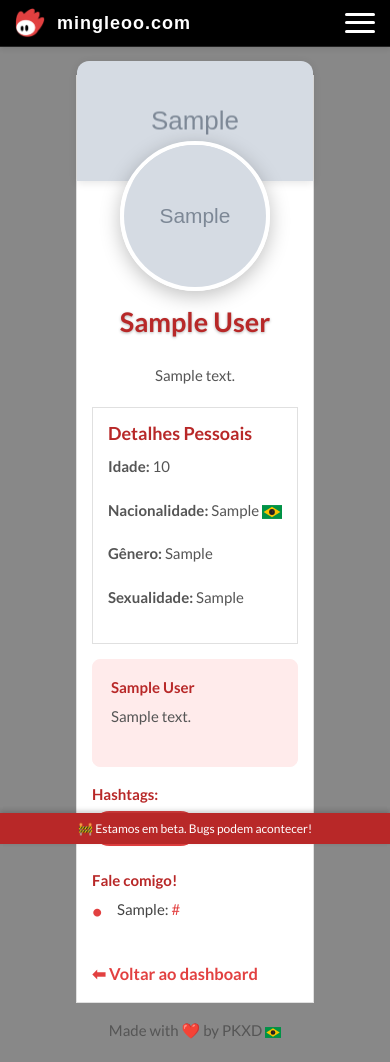
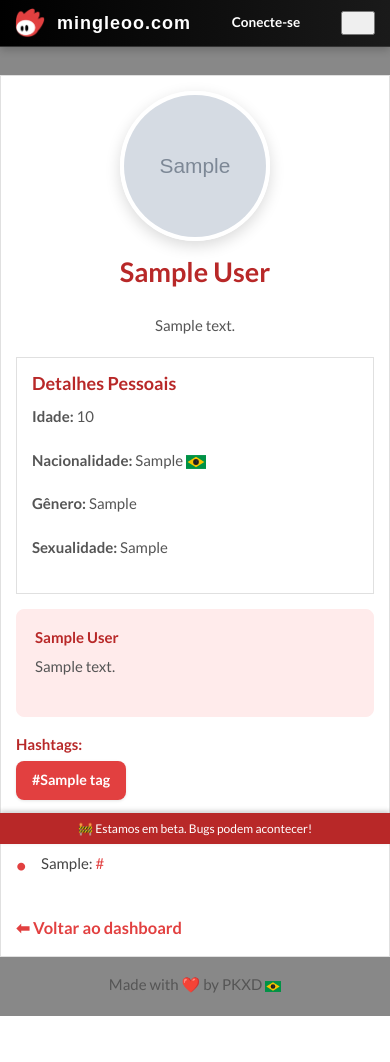
Before and after one commit to PernilongoKiller/mingleoo, a Flask app: page /profile/1 in a window 390 px wide. After the commit the page ends 1016 px from the top, so only its background shows below. Run offline with Flask 3, Linux system fonts and the light colour scheme; tables that the repository leaves empty hold one stand-in row (values such as "Sample post"); grey boxes marked "Sample" are stand-in pictures; some web fonts are replaced.

Commit message:
feat: Apply comprehensive UI aesthetic improvements (Facebook 2010s style)

```diff
--- a/static/style.css
+++ b/static/style.css
@@ -9,14 +9,25 @@ body, input, textarea, button {
     color: #333; /* Cor de texto mais suave */
 }
 
-/* ---------------------------
-   Reset básico
---------------------------- */
+/* Base border-radius for a consistent, slightly rounded look */
+:root {
+    --default-border-radius: 8px; /* Defined consistent border radius */
+}
+
 * {
     margin: 0;
     padding: 0;
     box-sizing: border-box;
+    /* Removed global application of border-radius to prevent issues, apply to specific elements instead */
 }
+
+/* ---------------------------
+   Reset básico
+--------------------------- */
+html, body {
+    height: 100%; /* Ensure body stretches to full height */
+}
+
 
 /* ---------------------------
    Body
@@ -29,7 +40,19 @@ body {
     flex-direction: column;
     align-items: center;
     font-size: 16px;
+    min-height: 100vh; /* Ensure body takes full viewport height */
+    position: relative; /* For beta-warning to position correctly if not fixed */
+    padding-bottom: 50px; /* Space for fixed beta-warning */
 }
+
+.main-content {
+    flex-grow: 1; /* Allow main content to push footer to bottom */
+    width: 100%; /* Ensure it spans full width for .container */
+    display: flex;
+    flex-direction: column;
+    align-items: center;
+}
+
 
 /* ---------------------------
    Navegação
@@ -39,15 +62,16 @@ nav {
     top: 0;
     left: 0;
     width: 100%;
-    background-color: #000; /* Navbar preta */
+    background: linear-gradient(to right, #000, #1a1a1a); /* Subtle dark gradient */
     color: #fff;
-    padding: 12px 25px; /* Mais padding na nav */
+    padding: 15px 30px; /* Mais padding na nav */
     display: flex;
     justify-content: space-between;
     align-items: center;
     z-index: 1000;
-    border-bottom: 1px solid #222; /* Borda mais escura */
-    box-shadow: 0 2px 5px rgba(0,0,0,0.1);
+    border-bottom: 1px solid #333; /* Borda mais escura */
+    box-shadow: 0 3px 8px rgba(0,0,0,0.2); /* Sombra mais pronunciada */
+    border-radius: 0; /* Navbars typically don't have rounded corners */
 }
 
 .nav-left {
@@ -74,13 +98,24 @@ nav {
     opacity: 0.8;
 }
 
+.nav-right {
+    display: flex; /* Make nav-right a flex container */
+    align-items: center; /* Vertically center items */
+    justify-content: flex-end; /* Push content to the right end */
+    gap: 20px; /* Consistent gap between nav items */
+    transition: all 0.3s ease;
+}
+
 .nav-right a {
     color: #fff;
-    margin-left: 20px; /* Mais espaço entre links */
+    /* margin-left: 20px; -- Removed as gap on parent handles spacing */
     text-decoration: none;
     font-weight: bold;
     font-size: 1.05em;
     transition: color 0.3s ease;
+    display: inline-flex; /* Align icon and text vertically */
+    align-items: center;
+    gap: 5px; /* Space between icon and text */
 }
 
 .nav-right a:hover {
@@ -181,10 +216,11 @@ nav {
 .tags span {
     background-color: #e24040;
     color: #fff;
-    padding: 6px 14px; /* Mais padding na tag */
-    border-radius: 20px; /* Mais arredondado */
+    padding: 8px 16px; /* Aumento do padding */
+    border-radius: var(--default-border-radius); /* Usar border-radius consistente */
     font-size: 0.95em;
     font-weight: 600;
+    box-shadow: 0 1px 3px rgba(0,0,0,0.1); /* Sombra sutil para profundidade */
 }
 
 .contact-links ul {
@@ -472,252 +512,8 @@ ul li::before {
     }
 
     .nav-right {
-        flex-direction: column; /* Stack links vertically */
+        /* flex-direction: column;  Already set for <768px */
         align-items: flex-end; /* Align links to the right */
-        gap: 5px; /* Smaller gap */
-    }
-
-    .nav-right a {
-        font-size: 0.8em;
-    }
-
-    h1 {
-        font-size: 1.5em;
-    }
-    h2 {
-        font-size: 1.2em;
-    }
-    h3 {
-        font-size: 1em;
-    }
-
-    .profile-header h1 {
-        font-size: 1.8em; /* Ensure profile name is still prominent */
-    }
-}
-/* ---------------------------
-   Avatars
---------------------------- */
-.profile-header {
-    display: flex;
-    flex-direction: column;
-    align-items: center;
-    margin-bottom: 20px;
-    text-align: center;
-}
-.profile-avatar {
-    width: 150px;
-    height: 150px;
-    border-radius: 50%;
-    object-fit: cover;
-    margin-bottom: 15px;
-    border: 4px solid #fff;
-    box-shadow: 0 5px 15px rgba(0,0,0,0.15);
-}
-.profile-header h1 {
-    margin-bottom: 5px;
-}
-
-.dashboard-avatar {
-    width: 60px;
-    height: 60px;
-    border-radius: 50%;
-    object-fit: cover;
-    margin-right: 15px;
-    flex-shrink: 0; /* Prevents avatar from shrinking */
-    border: 2px solid #eee;
-}
-
-/* ---------------------------
-   Flash Messages
---------------------------- */
-.flashes {
-    list-style: none;
-    padding: 10px 20px;
-    margin: 15px auto;
-    width: 90%;
-    max-width: 800px;
-    border-radius: 8px;
-    font-weight: bold;
-    text-align: center;
-    box-shadow: 0 2px 5px rgba(0,0,0,0.1);
-}
-
-.flashes li {
-    margin-bottom: 0;
-    padding: 0;
-    position: static;
-    padding-left: 0;
-}
-
-.flashes li::before {
-    content: none;
-}
-
-.flashes .error {
-    background-color: #f8d7da;
-    color: #721c24;
-    border: 1px solid #f5c6cb;
-}
-
-.flashes .success {
-    background-color: #d4edda;
-    color: #155724;
-    border: 1px solid #c3e6cb;
-}
-
-.flashes .info {
-    background-color: #d1ecf1;
-    color: #0c5460;
-    border: 1px solid #bee5eb;
-}
-
-/* Banner de Perfil */
-.profile-banner {
-    width: calc(100% + 80px); /* Adjust for profile-container padding */
-    height: 200px; /* Altura fixa para o banner */
-    background-size: cover;
-    background-position: center;
-    background-repeat: no-repeat;
-    margin: -30px -40px 20px -40px; /* Negative margin to fill container width/top */
-    border-top-left-radius: 12px;
-    border-top-right-radius: 12px;
-    position: relative;
-    box-shadow: 0 2px 8px rgba(0,0,0,0.1);
-}
-
-.profile-header-with-banner {
-    margin-top: -100px; /* Move header up to overlap with banner */
-    position: relative; /* Ensure z-index works */
-    z-index: 10; /* Bring avatar and name to front */
-    color: #fff; /* White text for header on banner */
-    text-shadow: 0 1px 3px rgba(0,0,0,0.3); /* Add text shadow for readability */
-}
-
-.profile-header-with-banner h1 {
-    /* Rely on inline style from profile.html for color */
-}
-
-.profile-header-with-banner .profile-avatar {
-    /* Rely on inline style from profile.html for border-color */
-    box-shadow: 0 5px 20px rgba(0,0,0,0.25); /* Stronger shadow for avatar */
-}
-/* Added for social media feed layout */
-.profile-card-header {
-    display: flex;
-    align-items: center;
-    margin-bottom: 15px; /* Space between header and bio/button */
-}
-
-.profile-card-header div {
-    flex-grow: 1;
-}
-
-.profile-card h3 {
-    margin: 0 0 5px 0; /* Adjust margin for h3 inside flex */
-    color: #e24040;
-    font-size: 1.5em;
-}
-
-.profile-card p {
-    margin: 0; /* Remove bottom margin from p */
-}
-
-.profile-card a.btn {
-    margin-top: auto; /* Push button to the bottom of the card */
-}
-
-.hamburger-menu {
-    display: none; /* Hidden by default */
-    flex-direction: column;
-    justify-content: space-around;
-    width: 30px;
-    height: 25px;
-    background: transparent;
-    border: none;
-    cursor: pointer;
-    padding: 0;
-    z-index: 1001; /* Above nav links */
-}
-
-.hamburger-menu .bar {
-    width: 100%;
-    height: 3px;
-    background-color: #fff;
-    border-radius: 10px;
-    transition: all 0.3s ease;
-}
-
-/* Base styles for mobile-nav-links to be hidden */
-.nav-right {
-    display: flex; /* Keep original flex for desktop */
-    transition: all 0.3s ease;
-}
-
-/* Existing responsive styles for container need adjustment for grid */
-@media (max-width: 768px) {
-    .container {
-        grid-template-columns: 1fr; /* Single column on small screens */
-    }
-    .profile-banner {
-        height: 150px; /* Slightly smaller banner on tablets */
-        margin-left: -15px; /* Adjust for container padding */
-        margin-right: -15px; /* Adjust for container padding */
-        width: calc(100% + 30px); /* Fill width considering padding */
-    }
-
-    .profile-header-with-banner {
-        margin-top: -75px; /* Adjust overlap for smaller banner */
-    }
-
-    .profile-avatar {
-        width: 100px;
-        height: 100px;
-        border-width: 3px;
-    }
-
-    .hamburger-menu {
-        display: flex; /* Show hamburger menu on mobile */
-    }
-
-    .nav-right {
-        /* Hide nav links by default on mobile */
-        display: none;
-        flex-direction: column;
-        position: absolute;
-        top: 60px; /* Below fixed nav */
-        left: 0;
-        width: 100%;
-        background-color: #000;
-        box-shadow: 0 2px 5px rgba(0,0,0,0.1);
-        padding: 15px 0;
-        z-index: 999;
-    }
-
-    .nav-right.active {
-        display: flex; /* Show when active */
-    }
-
-    .nav-right a {
-        margin: 10px 20px; /* Adjust spacing for mobile menu items */
-        text-align: center;
-    }
-}
-
-@media (max-width: 480px) {
-    .nav-left .site-link {
-        /* Keep site-link visible, adjust size */
-        display: block;
-        font-size: 18px;
-    }
-    .nav-left .logo {
-        height: 30px !important; /* Slightly smaller logo */
-        width: 30px !important;
-    }
-
-    .nav-right {
-        /* flex-direction: column;  Already set for <768px */
-        align-items: center; /* Center links in column */
         gap: 0; /* No gap needed, margin handles it */
     }
 
@@ -738,20 +534,4 @@ ul li::before {
     .profile-header h1 {
         font-size: 1.8em; /* Ensure profile name is still prominent */
     }
-    .profile-banner {
-        height: 120px; /* Even smaller banner on phones */
-        margin-left: -15px; /* Adjust for container padding */
-        margin-right: -15px; /* Adjust for container padding */
-        width: calc(100% + 30px); /* Fill width considering padding */
-    }
-
-    .profile-header-with-banner {
-        margin-top: -60px; /* Adjust overlap for even smaller banner */
-    }
-
-    .profile-avatar {
-        width: 80px;
-        height: 80px;
-        border-width: 2px;
-    }
-}
+}"""
--- a/templates/base.html
+++ b/templates/base.html
@@ -5,6 +5,7 @@
     <meta name="description" content="Mingleoo.com é a sua rede social para fazer amigos, conhecer pessoas novas e se conectar com perfis que combinam com você. Encontre sua comunidade hoje!">
     <title>{% block title %}Mingleoo.com{% endblock %}</title>
     <link rel="stylesheet" href="{{ url_for('static', filename='style.css') }}">
+    <link rel="stylesheet" href="https://cdnjs.cloudflare.com/ajax/libs/font-awesome/6.5.2/css/all.min.css" integrity="sha512-SnH5WK+bZxgPHs44uWIX+LLJAJ9/2PkPKZ5QiAj6Ta86w+fsb2TkcmfRyVX3pBnMFcV7oQPJkl9QevSCWr3W6A==" crossorigin="anonymous" referrerpolicy="no-referrer" />
     <link rel="icon" type="image/png" href="{{ url_for('static', filename='images/1.png') }}">
     <meta name="viewport" content="width=device-width, initial-scale=1.0">
     <style>
@@ -21,9 +22,10 @@
         </div>
         <div class="nav-right" id="mobile-nav-links">
             {% if logged_in_user %}
-                <a href="{{ url_for('list_conversations') }}">Mensagens ({% if unread_message_count > 0 %}<span style="color: yellow;">{{ unread_message_count }}</span>{% else %}0{% endif %})</a>
-                <a href="{{ url_for('notifications') }}">Notificações ({% if notification_count > 0 %}<span style="color: yellow;">{{ notification_count }}</span>{% else %}0{% endif %})</a>
-                <a href="{{ url_for('edit_profile') }}">Perfil</a>
+                <a href="{{ url_for('list_conversations') }}" title="Mensagens"><i class="fa-solid fa-message"></i>{% if unread_message_count > 0 %}<span style="color: yellow;"> {{ unread_message_count }}</span>{% endif %}</a>
+                <a href="{{ url_for('notifications') }}" title="Notificações"><i class="fa-solid fa-bell"></i>{% if notification_count > 0 %}<span style="color: yellow;"> {{ notification_count }}</span>{% endif %}</a>
+                <a href="{{ url_for('view_profile', user_id=logged_in_user.id) }}" title="Ver Meu Perfil"><i class="fa-solid fa-user"></i></a>
+                <a href="{{ url_for('edit_profile') }}" title="Editar Perfil"><i class="fa-solid fa-gear"></i></a>
             {% else %}
                 <a href="/register">Conecte-se</a>
             {% endif %}
@@ -36,7 +38,7 @@
     </nav>
 
 <div class="beta-warning">
-    🚧 BETA 0.17. Bugs podem acontecer!
+    🚧 BETA 0.18. Bugs podem acontecer!
 </div>
 
 {% with messages = get_flashed_messages(with_categories=true) %}
```
Also changed, not shown: other parts of static/style.css (+25 -21 lines).
